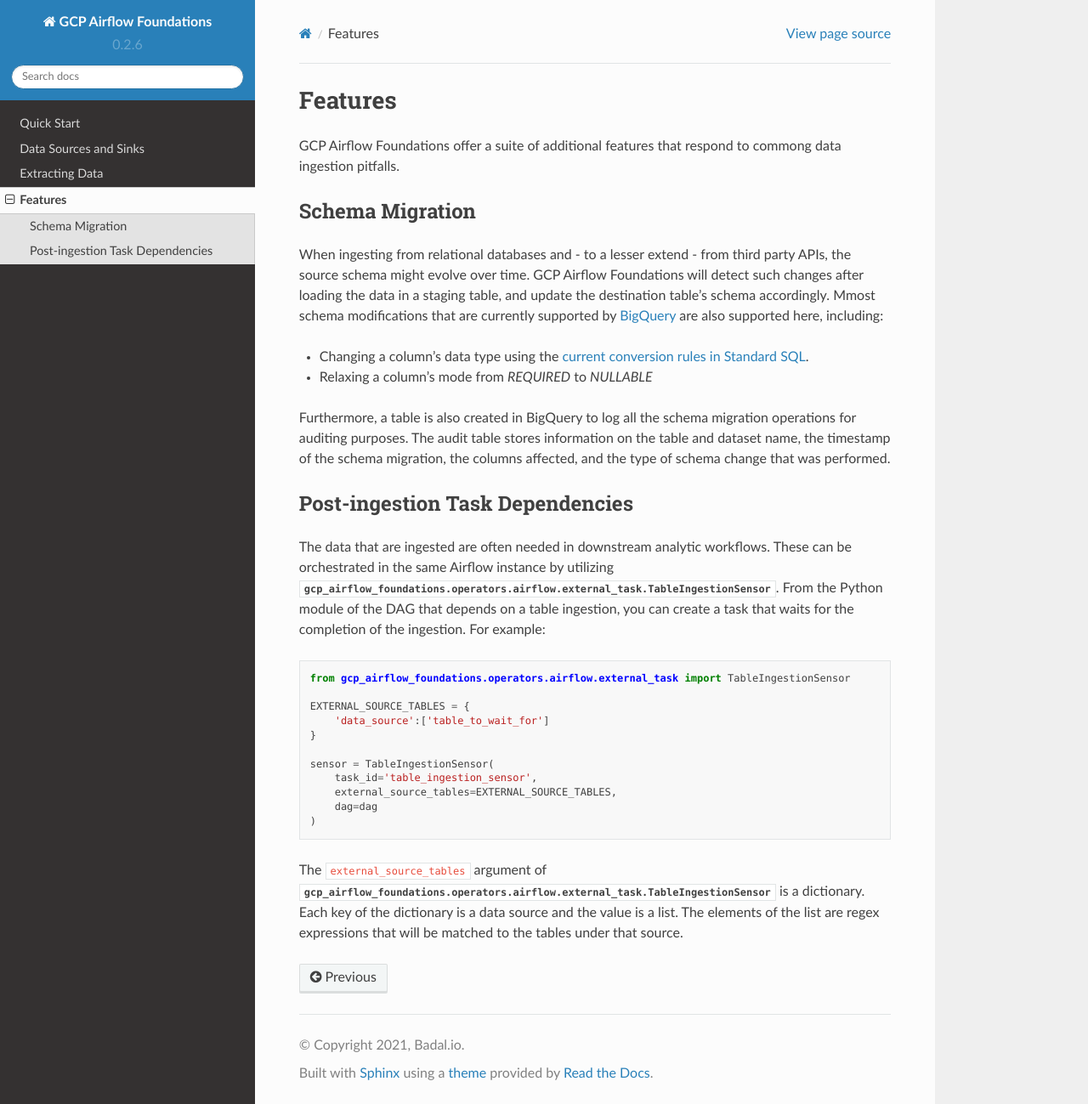
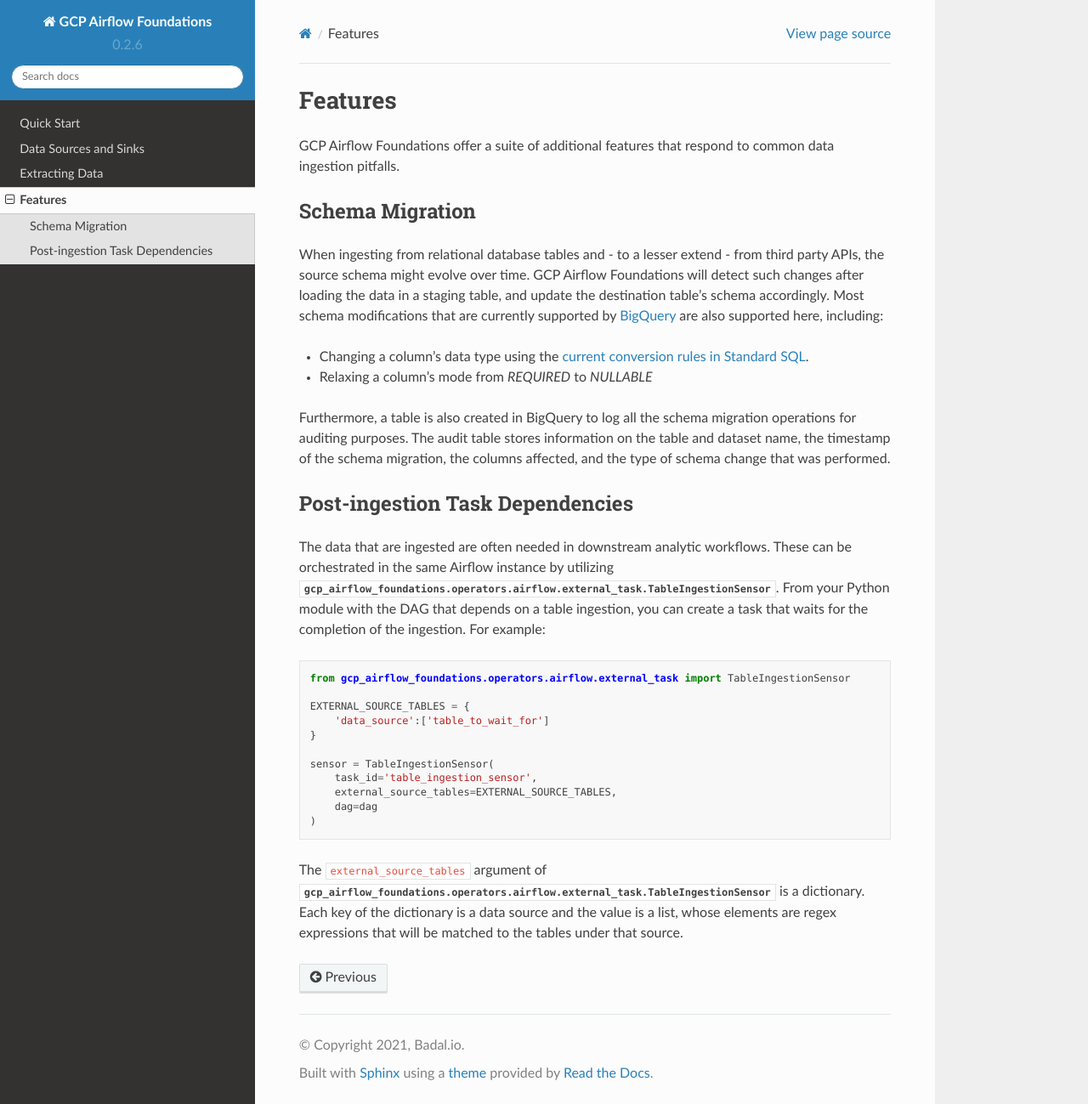
Before and after one commit to badal-io/gcp-airflow-foundations, a Sphinx documentation site: the page built from docs/features.rst, in a window 1280 px wide and 1299 px high. Shown: the whole window at 85% size. Built offline with Sphinx 7.4.7 and the Read the Docs theme 2.0.0, drawn with Linux system fonts in a browser that asks for light colours.

```diff
--- a/docs/features.rst
+++ b/docs/features.rst
@@ -2,14 +2,14 @@
 Features
 ********************
 
-GCP Airflow Foundations offer a suite of additional features that respond to commong data ingestion pitfalls.
+GCP Airflow Foundations offer a suite of additional features that respond to common data ingestion pitfalls.
 
 .. schema_migration:
 Schema Migration
 ------------------
-When ingesting from relational databases and - to a lesser extend - from third party APIs, the source schema might evolve over time.
+When ingesting from relational database tables and - to a lesser extend - from third party APIs, the source schema might evolve over time.
 GCP Airflow Foundations will detect such changes after loading the data in a staging table, and update the destination table's schema accordingly.
-Mmost schema modifications that are currently supported by `BigQuery <https://cloud.google.com/bigquery/docs/manually-changing-schemas>`_ are also supported here, including:
+Most schema modifications that are currently supported by `BigQuery <https://cloud.google.com/bigquery/docs/manually-changing-schemas>`_ are also supported here, including:
 
 - Changing a column's data type using the `current conversion rules in Standard SQL <https://cloud.google.com/bigquery/docs/reference/standard-sql/conversion_rules#comparison_chart>`_.
 - Relaxing a column's mode from `REQUIRED` to `NULLABLE`
@@ -22,7 +22,7 @@ and the type of schema change that was performed.
 Post-ingestion Task Dependencies
 ------------------
 The data that are ingested are often needed in downstream analytic workflows. These can be orchestrated in the same Airflow instance by
-utilizing :class:`gcp_airflow_foundations.operators.airflow.external_task.TableIngestionSensor`. From the Python module of the DAG that depends
+utilizing :class:`gcp_airflow_foundations.operators.airflow.external_task.TableIngestionSensor`. From your Python module with the DAG that depends
 on a table ingestion, you can create a task that waits for the completion of the ingestion. For example:
 
 .. code-block:: python
@@ -40,5 +40,5 @@ on a table ingestion, you can create a task that waits for the completion of the
     )
 
 The ``external_source_tables`` argument of :class:`gcp_airflow_foundations.operators.airflow.external_task.TableIngestionSensor` is a dictionary.
-Each key of the dictionary is a data source and the value is a list. The elements of the list are regex expressions that will be matched
+Each key of the dictionary is a data source and the value is a list, whose elements are regex expressions that will be matched
 to the tables under that source.
```
Also changed, not shown: docs/data_plugins.rst (+9 -0 lines), docs/index.rst (+2 -5 lines).
